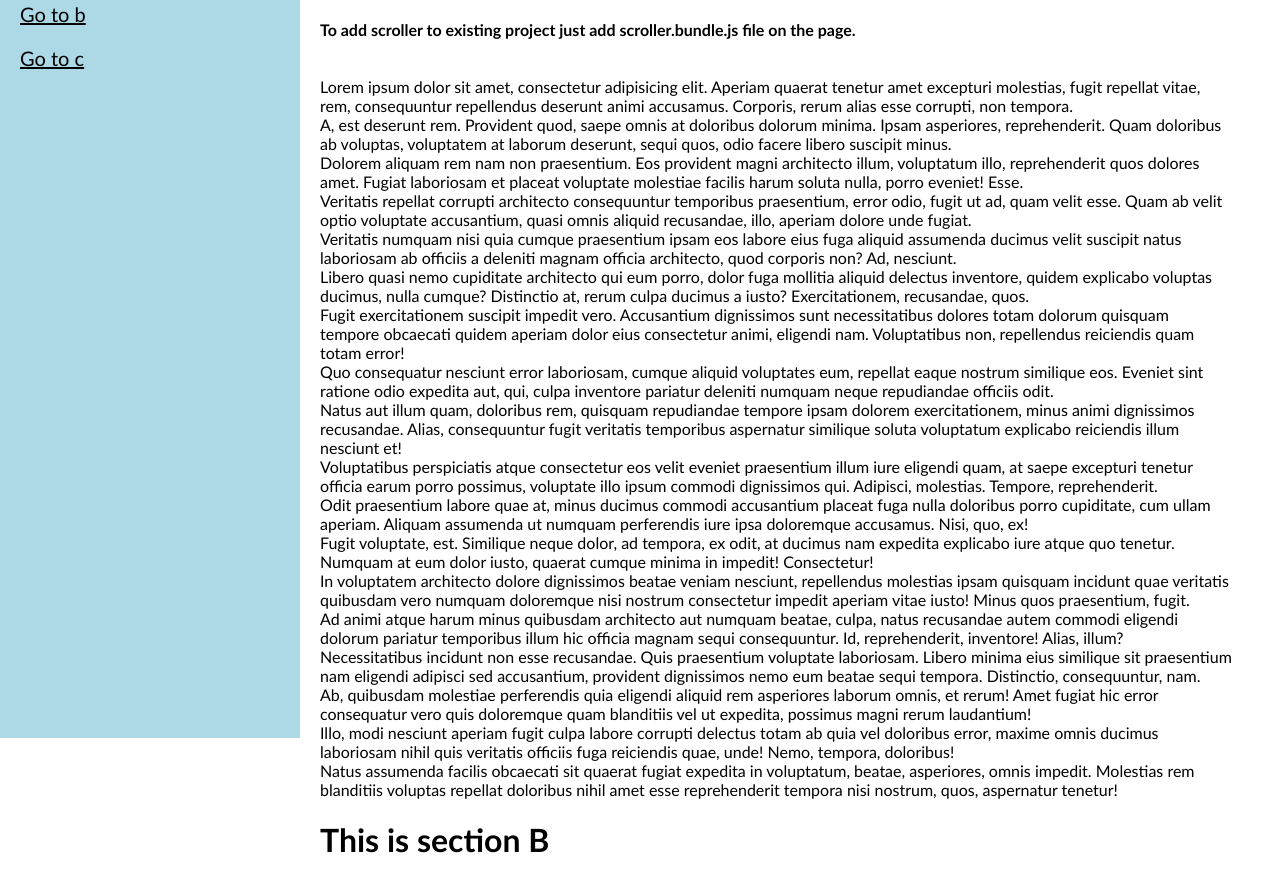
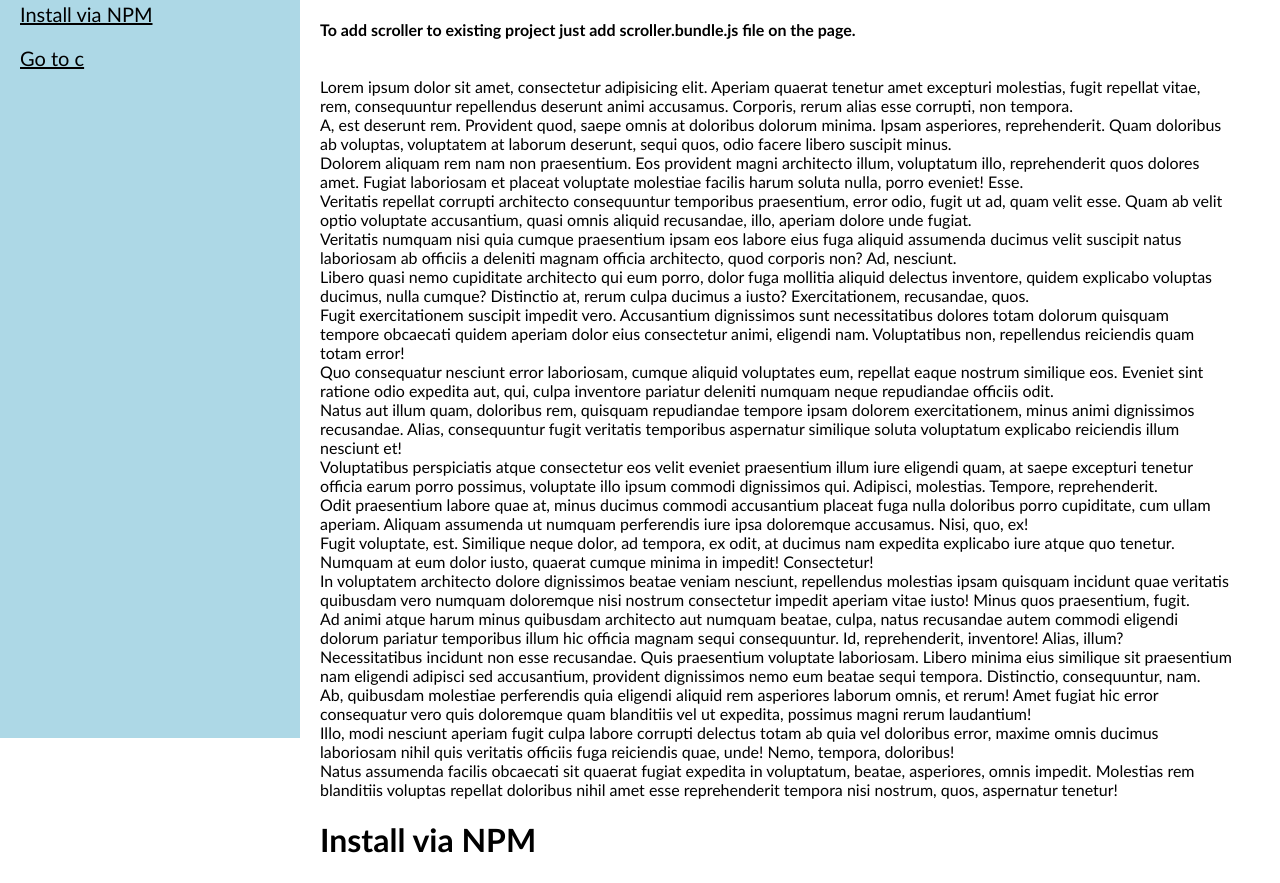
Before and after one commit to toastman/itweekenddemo, a website built with webpack: page index.html in a window 1280 px wide. Shown: the part 62-945 px from the top of the page. Built offline with nearby package versions, Linux system fonts and the light colour scheme.

Commit message:
Update index.html

```diff
--- a/index.html
+++ b/index.html
@@ -32,7 +32,7 @@
 <body>
     <nav class="itw-navigation">
         <a href="#howto">How to add it to the project</a>
-        <a href="#b">Go to b</a>
+        <a href="#npminstall">Install via NPM</a>
         <a href="#c">Go to c</a>
     </nav>
 
@@ -60,7 +60,7 @@
         <div>Ab, quibusdam molestiae perferendis quia eligendi aliquid rem asperiores laborum omnis, et rerum! Amet fugiat hic error consequatur vero quis doloremque quam blanditiis vel ut expedita, possimus magni rerum laudantium!</div>
         <div>Illo, modi nesciunt aperiam fugit culpa labore corrupti delectus totam ab quia vel doloribus error, maxime omnis ducimus laboriosam nihil quis veritatis officiis fuga reiciendis quae, unde! Nemo, tempora, doloribus!</div>
         <div>Natus assumenda facilis obcaecati sit quaerat fugiat expedita in voluptatum, beatae, asperiores, omnis impedit. Molestias rem blanditiis voluptas repellat doloribus nihil amet esse reprehenderit tempora nisi nostrum, quos, aspernatur tenetur!</div>
-        <h1 id="b">This is section B</h1>
+        <h1 id="npminstall">Install via NPM</h1>
         <div>Et itaque ducimus accusamus voluptatum ex totam tenetur aperiam dicta officia veritatis, debitis sint, commodi culpa fugit modi odit, iusto. Numquam eveniet, vitae corporis! Repellendus recusandae eaque doloribus, eos labore.</div>
         <div>Voluptates, facere neque dolor dolores quisquam. Rem ex aut quae! Reprehenderit esse at, earum hic quae eos minima aperiam atque est ipsam dolor maxime natus necessitatibus aliquid vero placeat tempora!</div>
         <div>Lorem ipsum dolor sit amet, consectetur adipisicing elit. Reprehenderit sit voluptate accusantium nam, fugiat totam laborum quaerat omnis rem aspernatur obcaecati harum mollitia recusandae inventore aliquam rerum repellendus facilis quae.</div>
```
